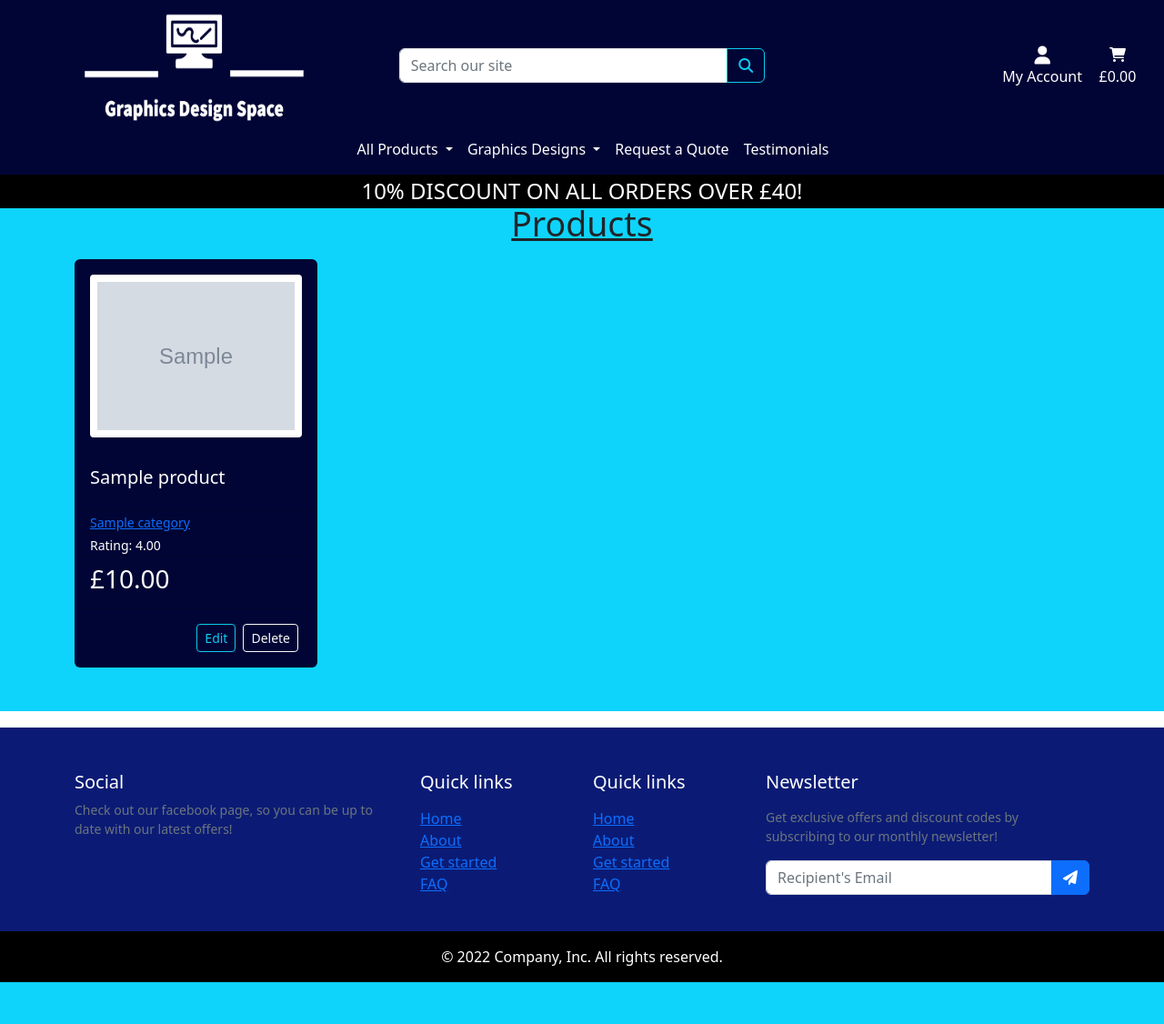
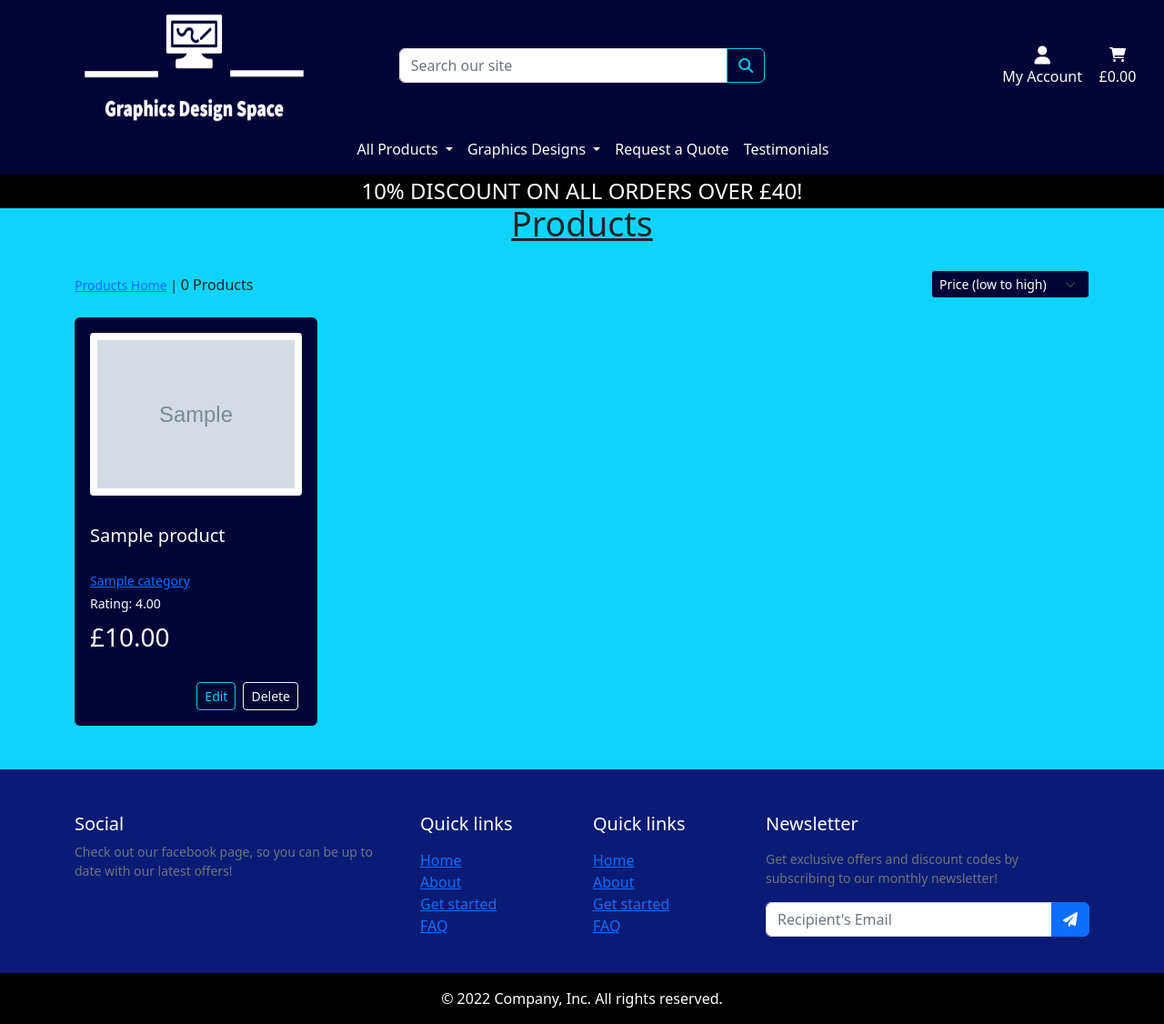
Before and after one commit to Awoyalejohn/GDS, a Django app: a page that uses products/templates/products/product_list.html in a window 1280 px wide. Shown: the whole page at 91% size. Before the commit the page ends 1080 px from the top, so only its background shows below. Run offline with Django 4.2, Linux system fonts and the light colour scheme; tables that the repository leaves empty hold one stand-in row (values such as "Sample post"); grey boxes marked "Sample" are stand-in pictures; some libraries are stand-ins or nearby versions.

Commit message:
Add sorting selector and number of products dispaly information

```diff
--- a/products/templates/products/product_list.html
+++ b/products/templates/products/product_list.html
@@ -7,13 +7,49 @@
     <div class="col text-center my-3">
       <h2 class="section-heading">Products</h2>
 
+      <!-- Product categories filtering navigation buttons -->
       {% for c in current_categories %}
       <a class="btn btn-sm btn-dark" href="{% url 'products' %}?category={{ c.slug }}">{{ c.name }}</a>
       {% endfor %}
     </div>
 
+    <div class="container">
+
+      <!-- Sort selector-->
+        <div class="row mt-1 mb-2">
+            <div class="col-12 col-md-6 my-auto order-md-last d-flex justify-content-center justify-content-md-end">
+                <div class="sort-select-wrapper">
+                    <select id="sort-selector" class="form-select form-select-sm text-white main-bg border-{% if current_sorting != 'None_None' %}info{% else %}black{% endif %}">
+                        <option value="reset" {% if current_sorting == 'None_None' %}selected{% endif %}>Sort by...</option>
+                        <option value="price_asc" {% if current_sorting == 'price_asc' %}selected{% endif %}>Price (low to high)</option>
+                        <option value="price_desc" {% if current_sorting == 'price_desc' %}selected{% endif %}>Price (high to low)</option>
+                        <option value="rating_asc" {% if current_sorting == 'rating_asc' %}selected{% endif %}>Rating (low to high)</option>
+                        <option value="rating_desc" {% if current_sorting == 'rating_desc' %}selected{% endif %}>Rating (high to low)</option>
+                        <option value="name_asc" {% if current_sorting == 'name_asc' %}selected{% endif %}>Name (A-Z)</option>
+                        <option value="name_desc" {% if current_sorting == 'name_desc' %}selected{% endif %}>Name (Z-A)</option>
+                        <option value="category_asc" {% if current_sorting == 'category_asc' %}selected{% endif %}>Category (A-Z)</option>
+                        <option value="category_desc" {% if current_sorting == 'category_desc' %}selected{% endif %}>Category (Z-A)</option>
+                    </select>
+                </div>
+            </div>
+
+            <!-- Number of products display-->
+            <div class="col-12 col-md-6 order-md-first">
+                <p class="text-dark mt-3 text-center text-md-start">
+                    {% if search_term or current_categories or current_sorting != 'None_None' %}
+                        <span class="small"><a href="{% url 'products' %}">Products Home</a> | </span>
+                    {% endif %}
+                    {{ products|length }} Products{% if search_term %} found for <strong>"{{ search_term }}"</strong>{% endif %}
+                </p>
+            </div>
+        </div>
+
+
+
+
+
     <!-- Bootstap cards grid -->
-    <div class="container">
+
 
       <div class="row row-cols-1 row-cols-md-2 row-cols-lg-3 row-cols-xl-4 g-3">
 
```
